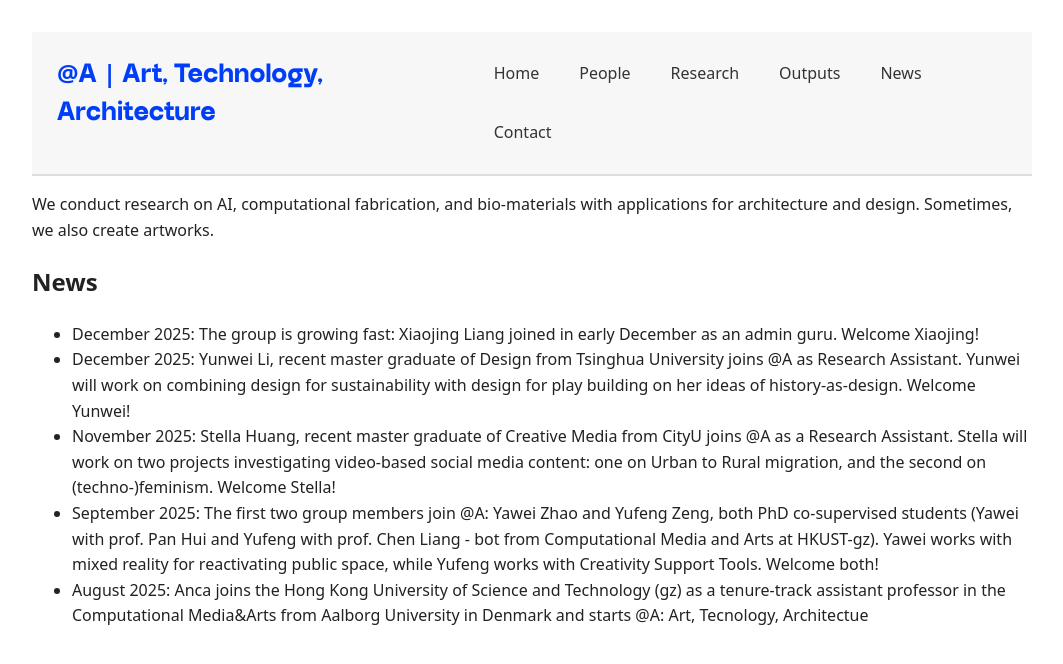
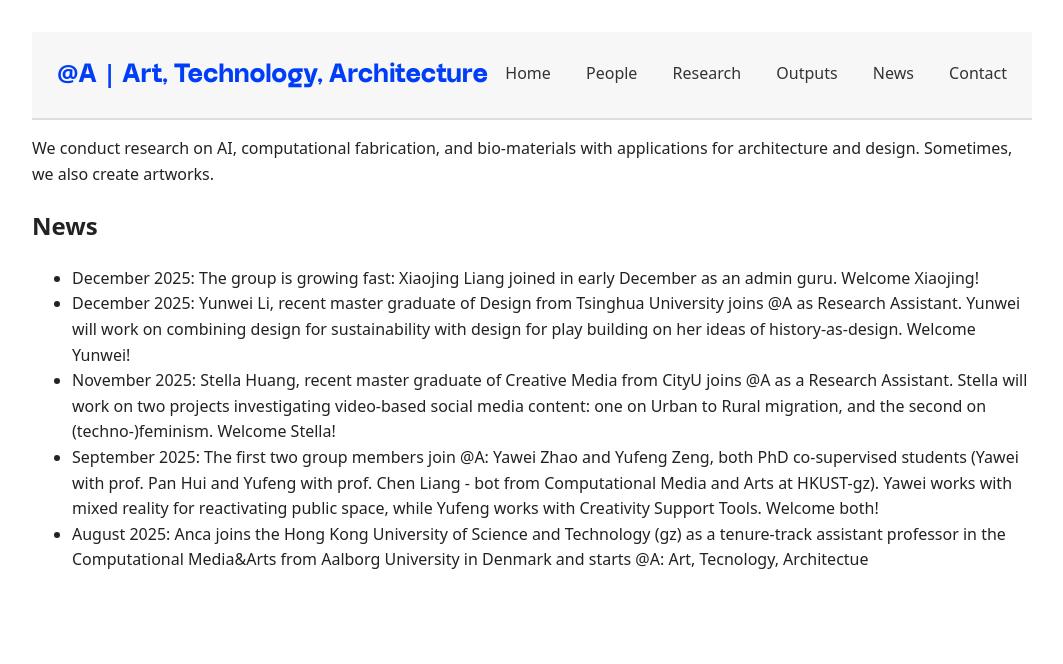
Before and after one commit to anqua/at-a, a Jekyll site: the page built from index.md, in a window 1280 px wide. Shown: the top 664 px of the page, without its empty margins (108-1171 px from the left). Built offline with Jekyll 4.4.1, drawn with Linux system fonts in a browser that asks for light colours.

Commit message:
Update style.css

```diff
--- a/assets/css/style.css
+++ b/assets/css/style.css
@@ -83,7 +83,7 @@ header {
   .site-nav a {
     margin-left: 0;
     margin-right: 1em;
-    font-size: 1.25em;
+    font-size: 1em;
   }
 }
 
@@ -91,7 +91,7 @@ header {
 
 nav {
   display: flex;
-  gap: 1.5em;
+  gap: 1.2em;
   flex-wrap: wrap;
 }
 
```
